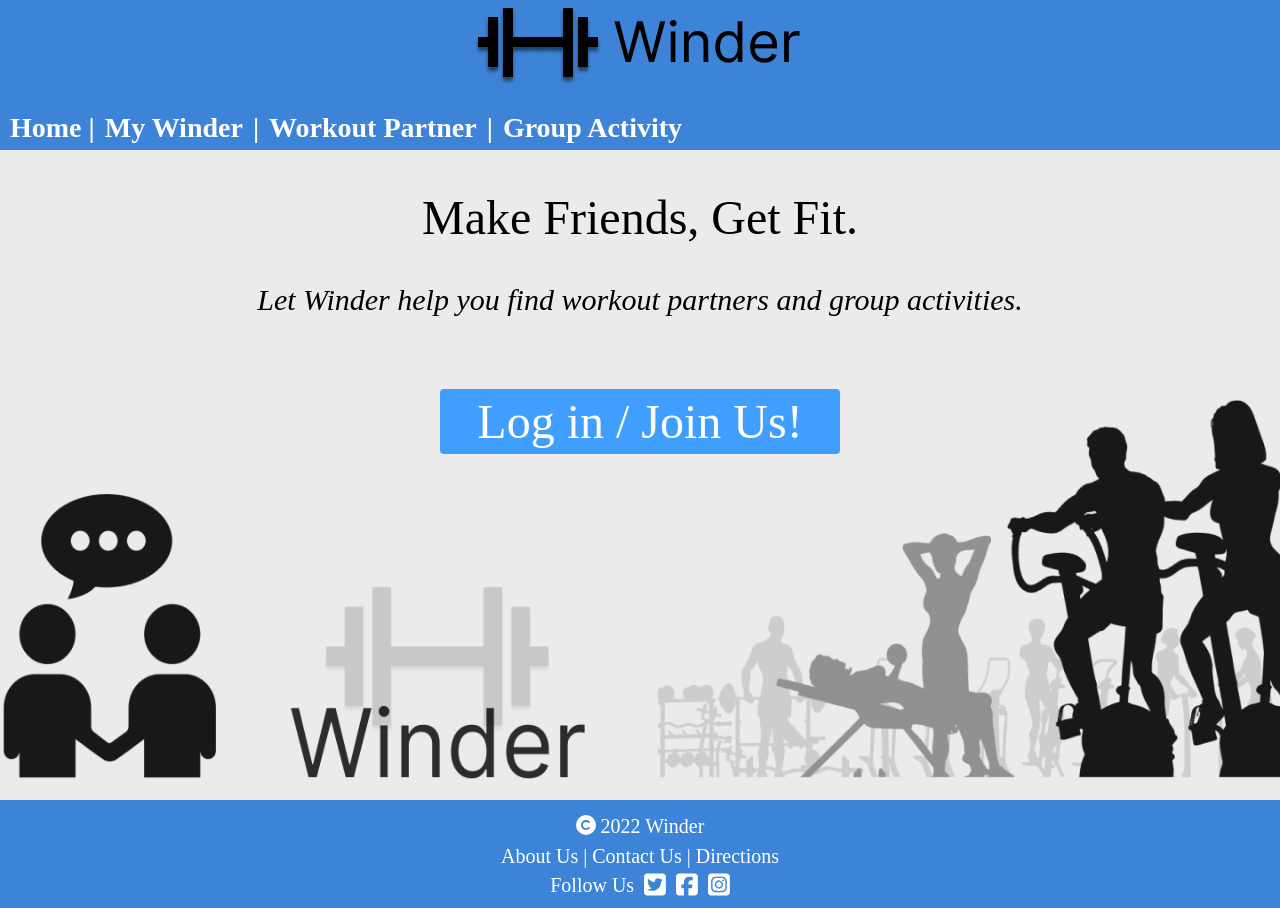
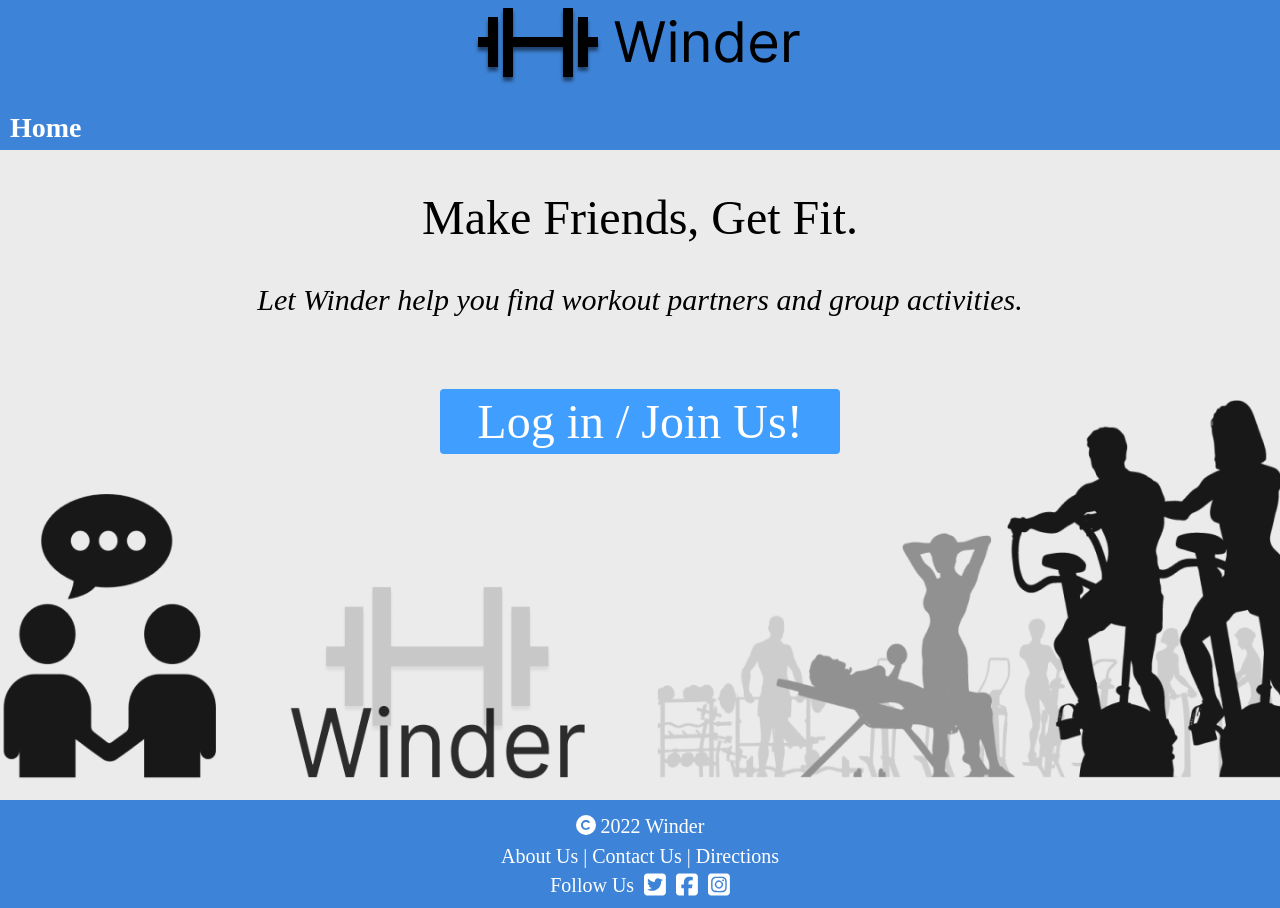
Before and after one commit to hhhwenjun/winder-workout-app-spring-java, a Vue app in the folder vue/: page / in a window 1280 px wide. Built offline with nearby package versions, Linux system fonts and the light colour scheme; a web font is replaced by a local one.

Commit message:
refine head navigator

```diff
--- a/vue/src/components/HeaderNavigator.vue
+++ b/vue/src/components/HeaderNavigator.vue
@@ -1,10 +1,10 @@
 <template>
   <div class="navigator-login">
       <div class="navigator">
-      <router-link class="nav-link" to="/" index = "/" v-if="user == null">Home |</router-link>
-        <router-link class="nav-link" to="/mywinder" index = "/mywinder" @click="setLink('account')">My Winder</router-link> |
-        <router-link class="nav-link" to="/findmate" index = "/findworkoutpartner" @click="setLink('partner')">Workout Partner</router-link> |
-        <router-link class="nav-link" to="/findevent" index = "/findgroupactivity" @click="setLink('event')">Group Activity</router-link>
+      <router-link class="nav-link" to="/" index = "/" v-if="user == null">Home</router-link>
+        <router-link class="nav-link" to="/mywinder" index = "/mywinder" v-if="user != null" @click="setLink('account')">My Winder</router-link>
+        <router-link class="nav-link" to="/findmate" index = "/findworkoutpartner" v-if="user != null" @click="setLink('partner')"> | Workout Partner</router-link>
+        <router-link class="nav-link" to="/findevent" index = "/findgroupactivity" v-if="user != null" @click="setLink('event')"> | Group Activity</router-link>
       </div>
     </div>
   <div class="login">
```
